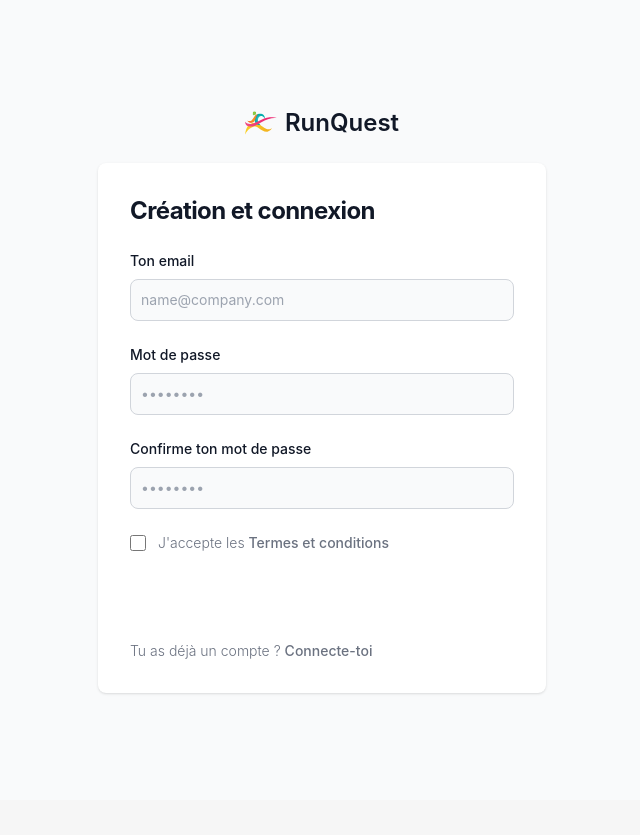
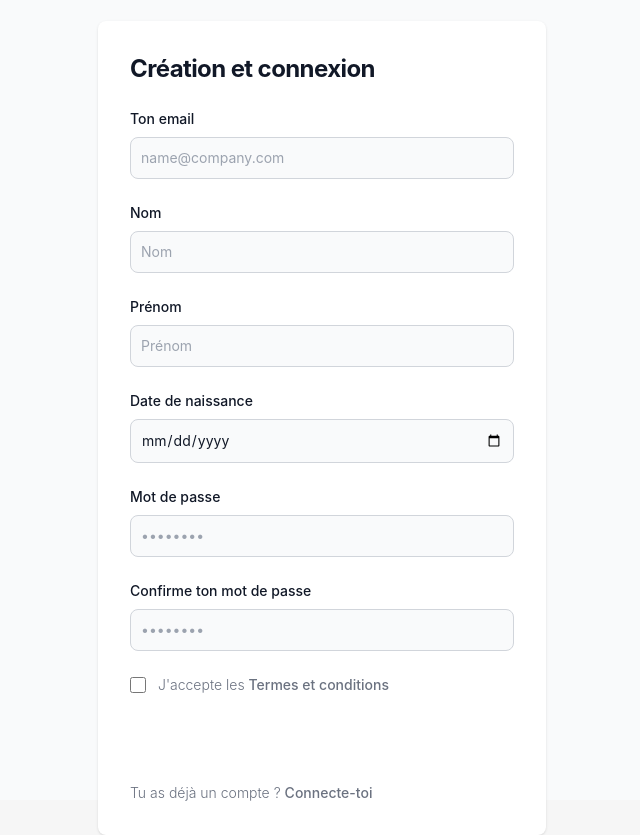
Before and after one commit to Eloya62/runQuest, a React (Create React App) app in the folder my-app/: page /create-account in a window 1280 px wide. Shown: the whole page, without its empty margins (318-958 px from the left). Before the commit the page ends 800 px from the top, so only its background shows below. Built offline with nearby package versions, Linux system fonts and the light colour scheme.

Commit message:
ajout champs inscription

```diff
--- a/my-app/src/General.css
+++ b/my-app/src/General.css
@@ -14,7 +14,7 @@
 }
 
 .custom-scrollbar::-webkit-scrollbar {
-  width: 10px;
+  width: 12px; /* Largeur de la barre de défilement */
 }
 
 .custom-scrollbar::-webkit-scrollbar-thumb {
--- a/my-app/src/components/CreateAccount/CreateAccount.js
+++ b/my-app/src/components/CreateAccount/CreateAccount.js
@@ -31,6 +31,54 @@
                   id="email"
                   class="bg-gray-50 border border-gray-300 text-gray-900 sm:text-sm rounded-lg focus:ring-primary-600 focus:border-primary-600 block w-full p-2.5 dark:bg-gray-700 dark:border-gray-600 dark:placeholder-gray-400 dark:text-white dark:focus:ring-blue-500 dark:focus:border-blue-500"
                   placeholder="name@company.com"
+                  required=""
+                ></input>
+              </div>
+              <div>
+                <label
+                  for="email"
+                  class="block mb-2 text-sm font-medium text-gray-900 dark:text-white"
+                >
+                  Nom
+                </label>
+                <input
+                  type="text"
+                  name="name"
+                  id="name"
+                  class="bg-gray-50 border border-gray-300 text-gray-900 sm:text-sm rounded-lg focus:ring-primary-600 focus:border-primary-600 block w-full p-2.5 dark:bg-gray-700 dark:border-gray-600 dark:placeholder-gray-400 dark:text-white dark:focus:ring-blue-500 dark:focus:border-blue-500"
+                  placeholder="Nom"
+                  required=""
+                ></input>
+              </div>
+              <div>
+                <label
+                  for="email"
+                  class="block mb-2 text-sm font-medium text-gray-900 dark:text-white"
+                >
+                  Prénom
+                </label>
+                <input
+                  type="text"
+                  name="name"
+                  id="name"
+                  class="bg-gray-50 border border-gray-300 text-gray-900 sm:text-sm rounded-lg focus:ring-primary-600 focus:border-primary-600 block w-full p-2.5 dark:bg-gray-700 dark:border-gray-600 dark:placeholder-gray-400 dark:text-white dark:focus:ring-blue-500 dark:focus:border-blue-500"
+                  placeholder="Prénom"
+                  required=""
+                ></input>
+              </div>
+              <div>
+                <label
+                  for="email"
+                  class="block mb-2 text-sm font-medium text-gray-900 dark:text-white"
+                >
+                  Date de naissance
+                </label>
+                <input
+                  type="date"
+                  name="date"
+                  id="date"
+                  class="bg-gray-50 border border-gray-300 text-gray-900 sm:text-sm rounded-lg focus:ring-primary-600 focus:border-primary-600 block w-full p-2.5 dark:bg-gray-700 dark:border-gray-600 dark:placeholder-gray-400 dark:text-white dark:focus:ring-blue-500 dark:focus:border-blue-500"
+                  placeholder=""
                   required=""
                 ></input>
               </div>
--- a/my-app/src/components/Events/Events.js
+++ b/my-app/src/components/Events/Events.js
@@ -38,7 +38,7 @@
   ];
 
   return (
-    <div className="max-h-700 overflow-scroll custom-scrollbar">
+    <div className="max-h-600 overflow-scroll custom-scrollbar">
       {events.map((event) => (
         <Event
           title={event.title}
```
